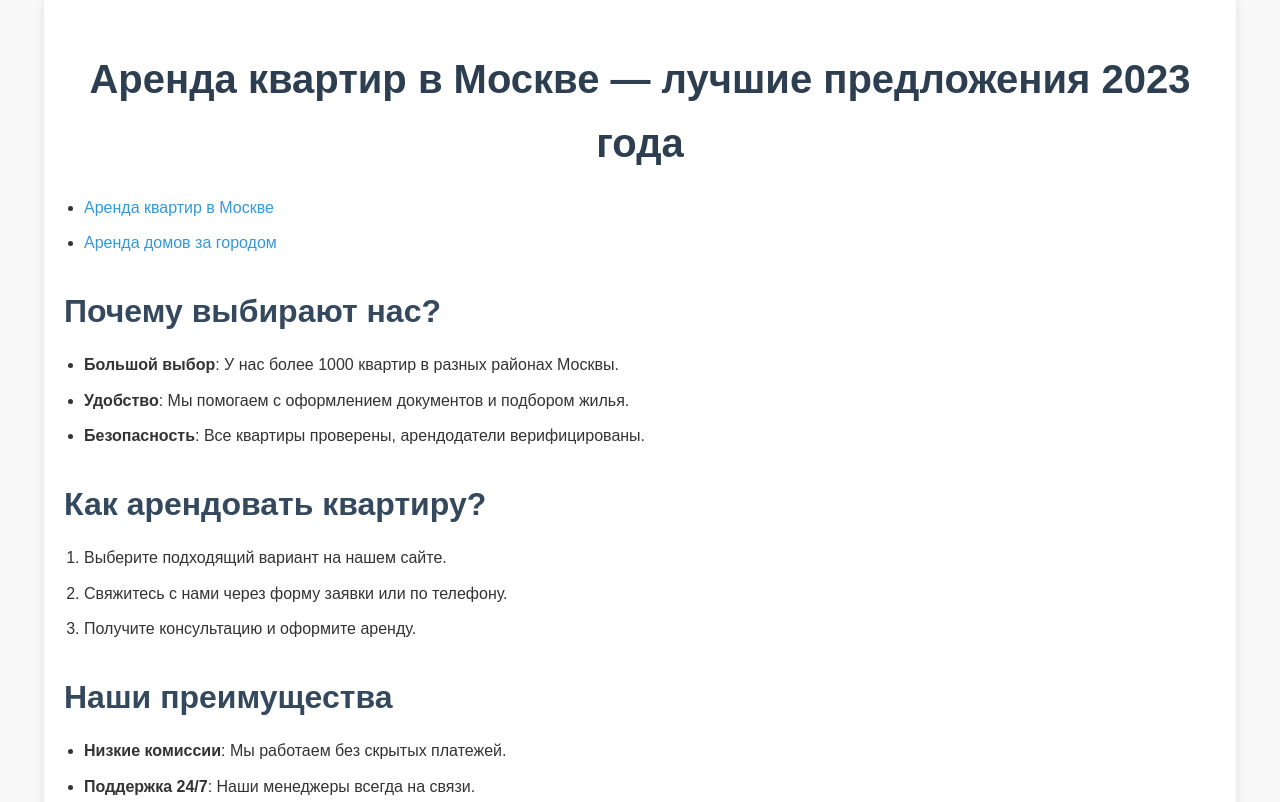
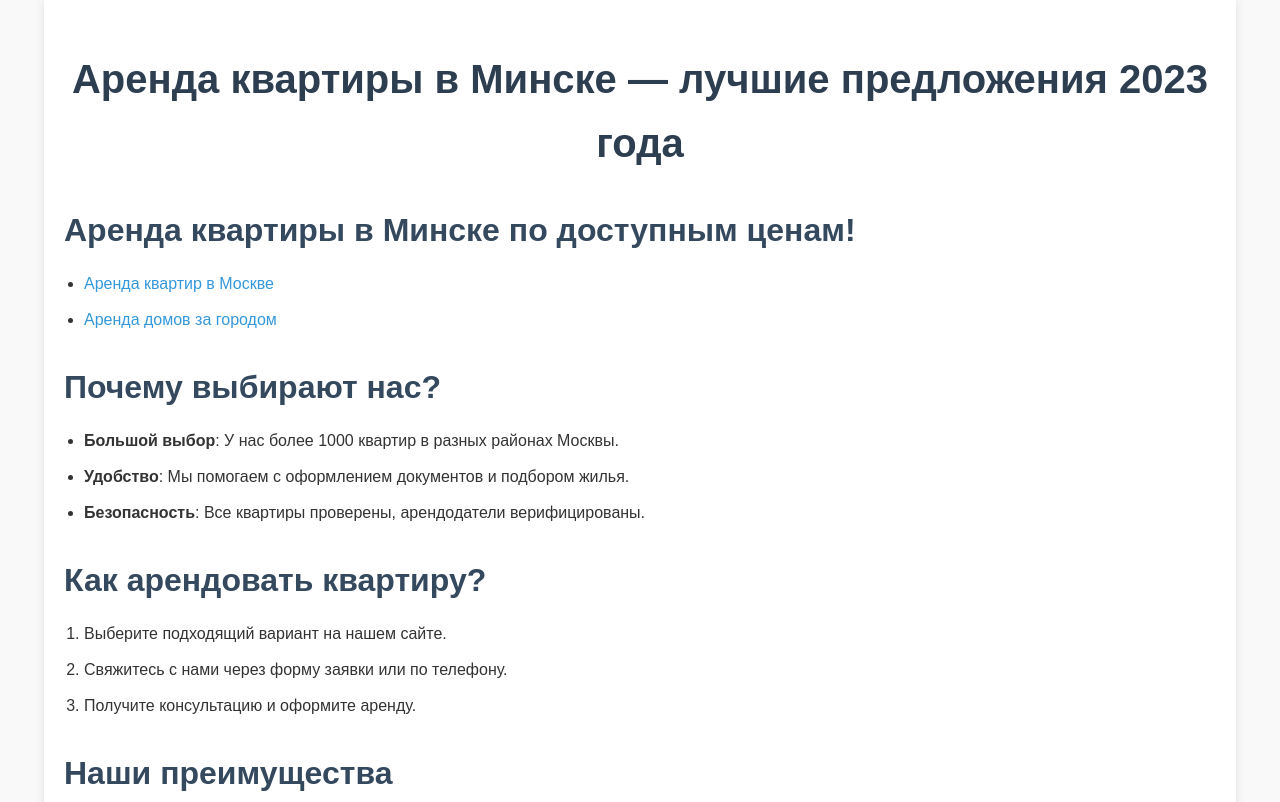
Before and after one commit to Yujiriy/websitelab4, a plain HTML site: page index.html in a window 1280 px wide. Shown: the top 802 px of the page. Drawn offline with Linux system fonts and the light colour scheme.

Commit message:
Update index.html

```diff
--- a/index.html
+++ b/index.html
@@ -4,13 +4,13 @@
     <meta charset="UTF-8">
     <meta name="viewport" content="width=device-width, initial-scale=1.0">
     <title>Аренда квартиры в Москве | Лучшие предложения 2023</title>
-    <meta name="description" content="Ищете аренду квартиры в аренду в Москве? У нас лучшие предложения 2023 года! Широкий выбор, удобные условия, помощь в оформлении. Свяжитесь с нами!">
+    <meta name="description" content="Ищете аренду квартиры в аренду в Москве? У нас лучшие предложения 2023 года! Широкий выбор, удобные условия аренда кваритры, помощь в оформлении. Свяжитесь с нами!">
     <link rel="stylesheet" href="style.css">
 </head>
 <body>
     <div class="container">
-        <h1>Аренда квартир в Москве — лучшие предложения 2023 года</h1>
-
+        <h1>Аренда квартиры в Минске — лучшие предложения 2023 года</h1>
+        <h2>Аренда квартиры в Минске по доступным ценам!</h2>
         <nav>
             <ul>
                 <li><a href="index.html">Аренда квартир в Москве</a></li>
```
